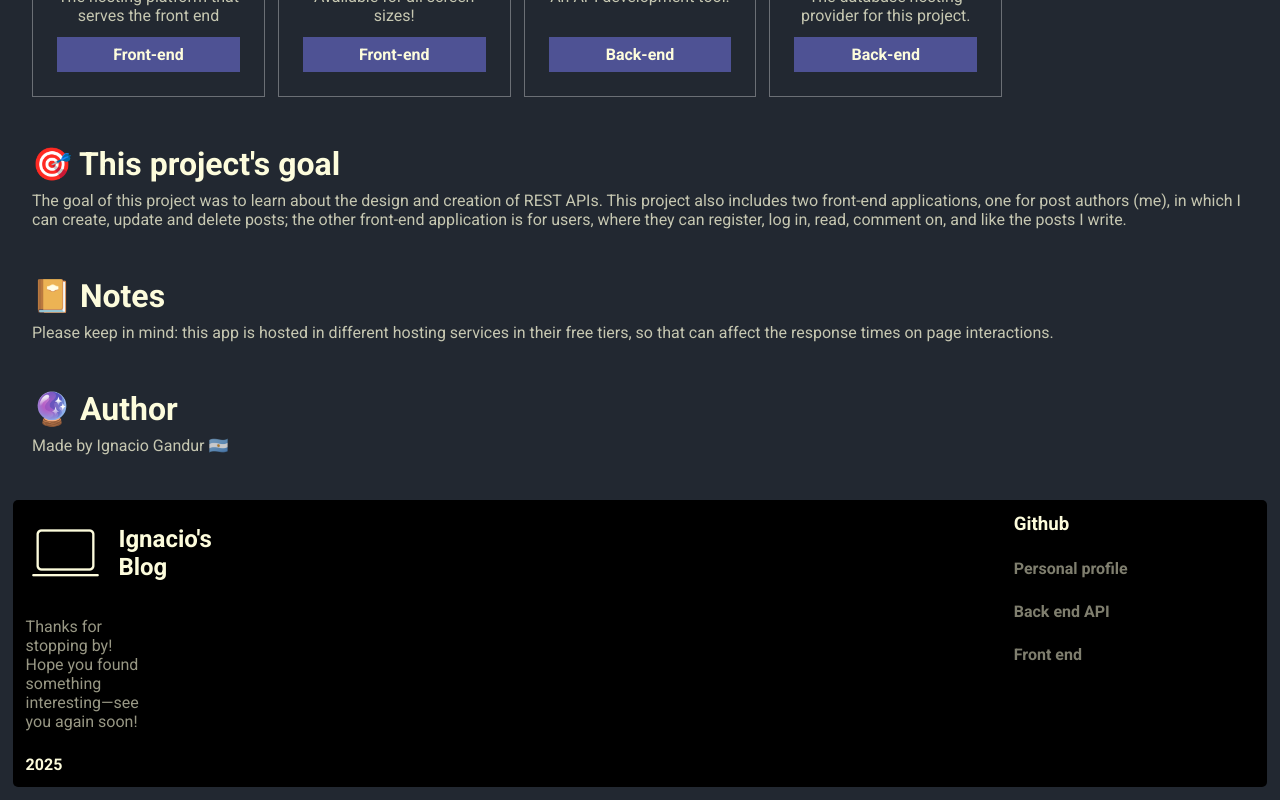
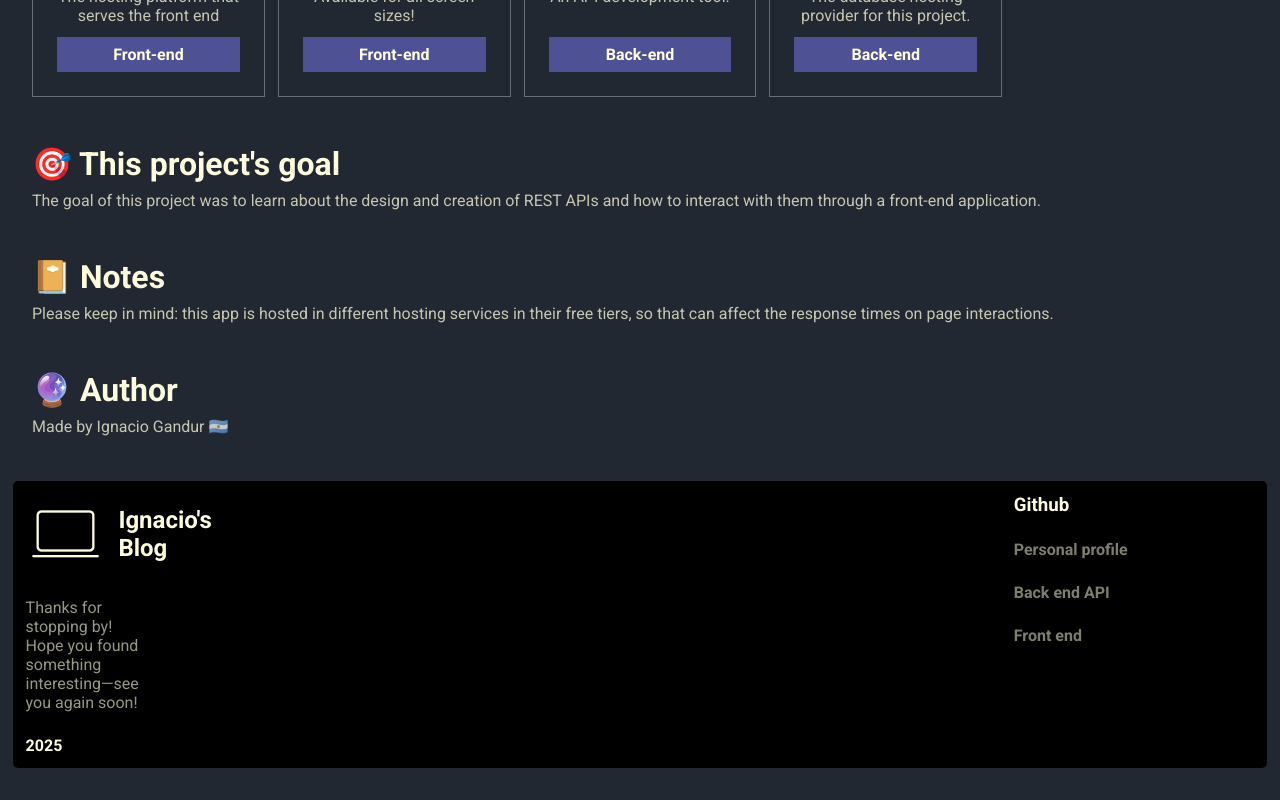
Before and after one commit to IgnacioGandur/blog_author_front_end, a React (Vite) app: page /about in a window 1280 px wide. Shown: the part 1988-2788 px from the top of the page. Built offline with nearby package versions, Linux system fonts and the light colour scheme; no server answers.

Commit message:
Correction: Corrected project's goal in about section.

```diff
--- a/src/pages/about/About.jsx
+++ b/src/pages/about/About.jsx
@@ -240,7 +240,7 @@ export default function About() {
     <div className="section project-goal">
       <h2>🎯 This project's goal</h2>
       <p>
-        The goal of this project was to learn about the design and creation of REST APIs. This project also includes two front-end applications, one for post authors (me), in which I can create, update and delete posts; the other front-end application is for users, where they can register, log in, read, comment on, and like the posts I write.
+        The goal of this project was to learn about the design and creation of REST APIs and how to interact with them through a front-end application.
       </p>
     </div>
     <div className="section notes">
```
